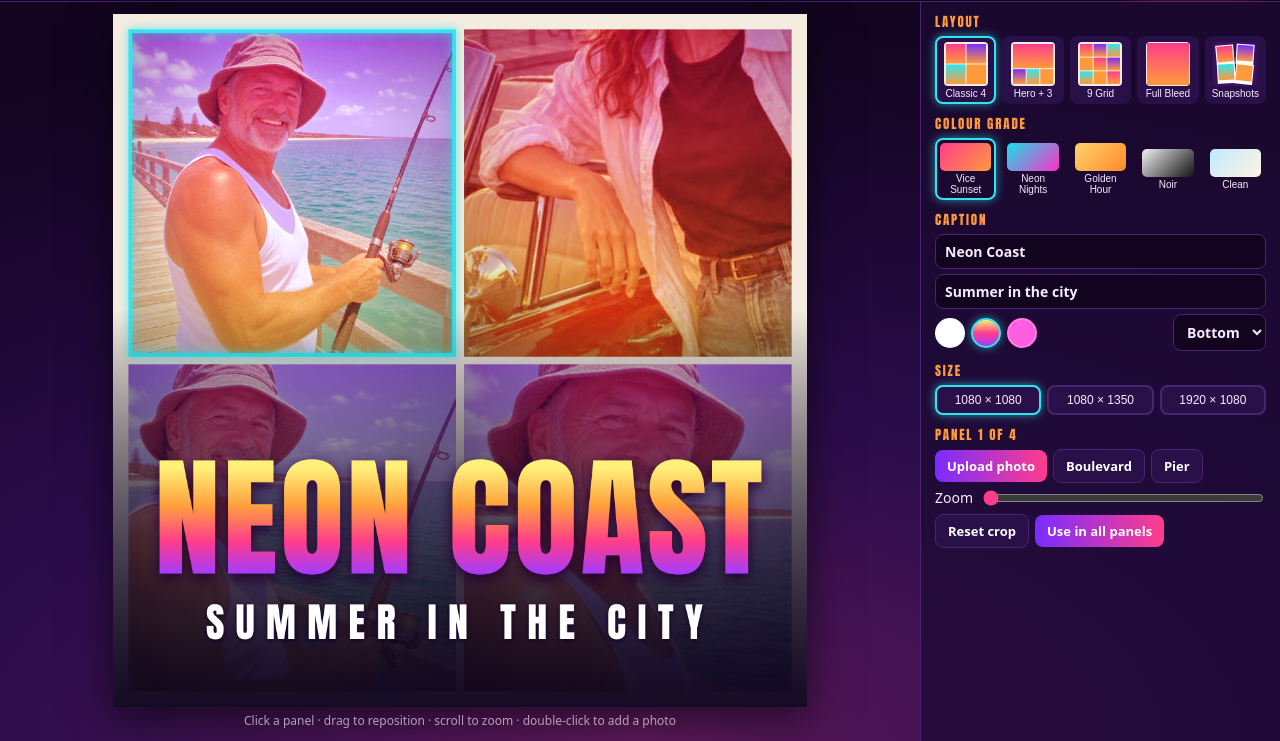
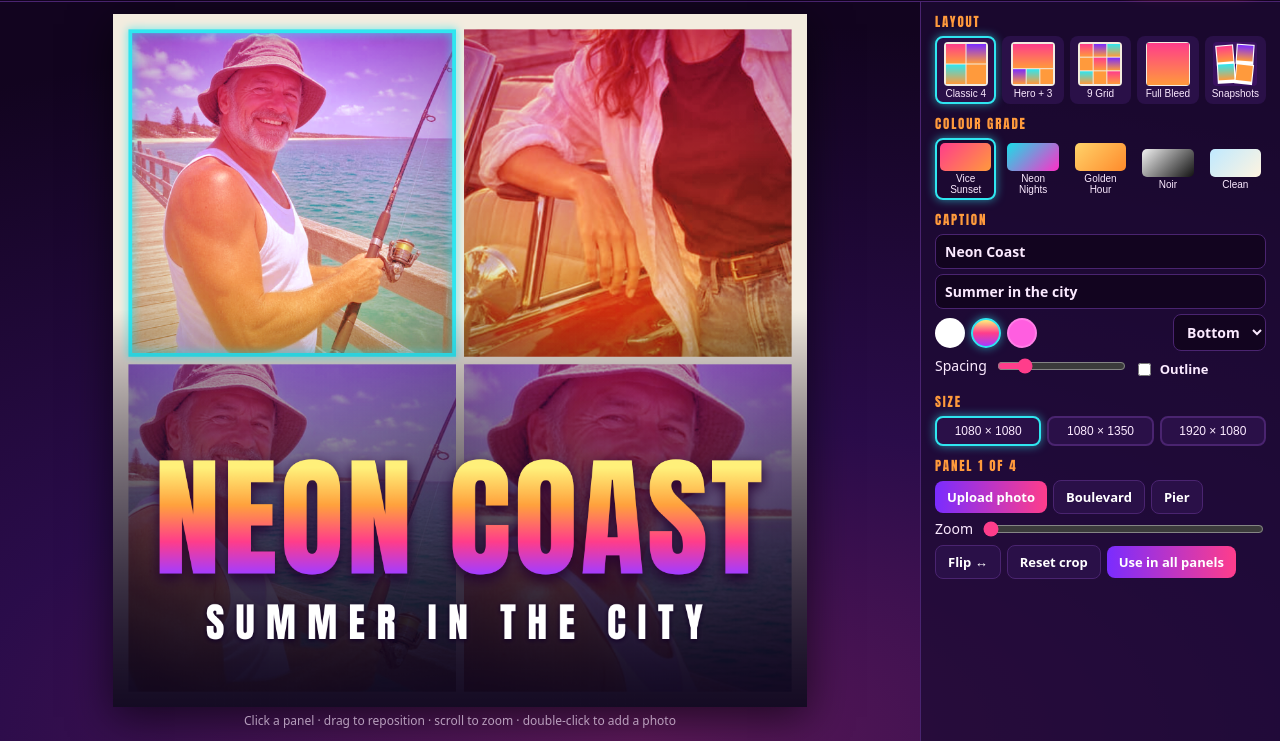
Before and after one commit to Jelly-RayTian/gta6-cover-art-01, a plain HTML site: page app/index.html in a window 1280 px wide. Shown: the part 59-800 px from the top of the page. Drawn offline with Linux system fonts and the light colour scheme.

Commit message:
Add files via upload

```diff
--- a/app/index.html
+++ b/app/index.html
@@ -25,6 +25,8 @@
       <input id="sub" type="text" maxlength="40" placeholder="Subtitle" value="Summer in the city">
       <div class="row"><div id="colors" class="colors"></div>
         <select id="pos" aria-label="Caption position"><option value="bottom">Bottom</option><option value="center">Middle</option><option value="top">Top</option></select></div>
+      <div class="row"><label class="zoom">Spacing <input id="tracking" type="range" min="-2" max="20" step="0.5" value="2"></label>
+        <label class="check"><input id="outline" type="checkbox"> Outline</label></div>
     </section>
     <section><h3>Size</h3><div id="sizes" class="seg"></div></section>
     <section class="panel-box">
@@ -36,7 +38,8 @@
         <button id="samplePier" class="btn ghost" type="button">Pier</button>
       </div>
       <label class="zoom">Zoom <input id="zoom" type="range" min="1" max="4" step="0.01" value="1"></label>
-      <div class="row"><button id="resetCrop" class="btn ghost" type="button">Reset crop</button>
+      <div class="row"><button id="flip" class="btn ghost" type="button" aria-pressed="false">Flip &#8596;</button>
+        <button id="resetCrop" class="btn ghost" type="button">Reset crop</button>
         <button id="useAll" class="btn" type="button">Use in all panels</button></div>
     </section>
   </aside>
--- a/app/style.css
+++ b/app/style.css
@@ -40,3 +40,6 @@ body.shot-cover .top, body.shot-cover .side, body.shot-cover .hint { display: no
 body.shot-cover .app { grid-template-columns: 1fr; }
 body.shot-cover .stage { padding: 0; }
 body.shot-cover #cover { box-shadow: none; cursor: default; }
+.btn.on { background: linear-gradient(90deg, #7a2cff, var(--pink)); border-color: transparent; }
+.check { display: flex; align-items: center; gap: 6px; font: 600 13px system-ui; white-space: nowrap; }
+.check input { accent-color: var(--pink); }
```
